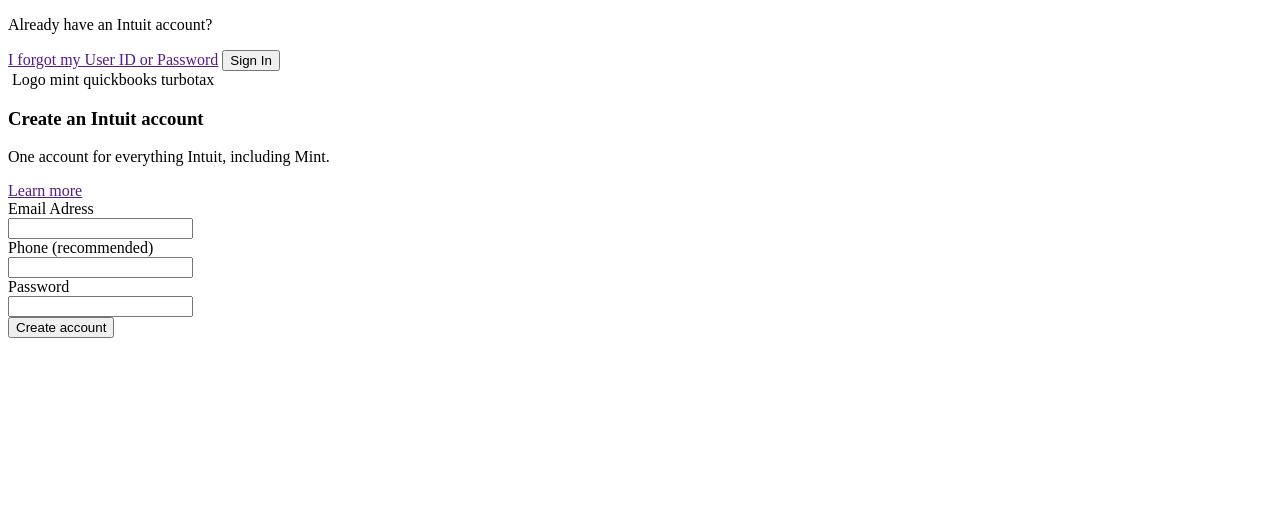
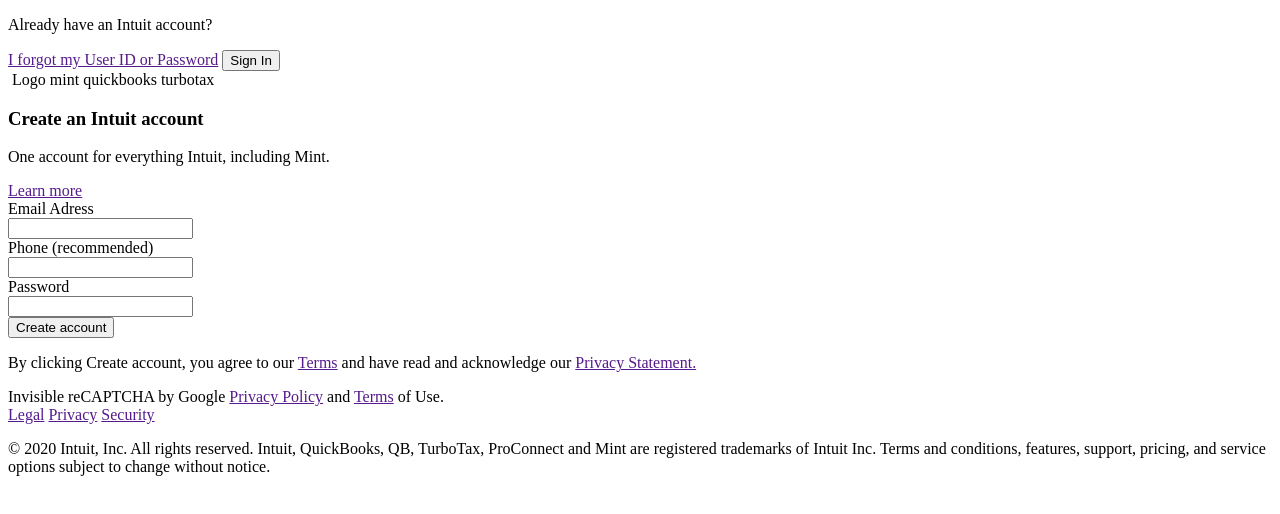
Before and after one commit to Ferm0494/HTMLForms, a plain HTML site: page index.html in a window 1280 px wide. Drawn offline with Linux system fonts and the light colour scheme.

Commit message:
finished all the html text part

```diff
--- a/index.html
+++ b/index.html
@@ -5,16 +5,20 @@
     <meta charset="UTF-8">
     <meta name="viewport" content="width=device-width, initial-scale=1.0">
     <meta http-equiv="X-UA-Compatible" content="ie=edge">
-    <title>Sign Up page</title>
+    <title>Intuit Clone</title>
 </head>
 
 <body>
 
-    <div>
-        <p>Already have an Intuit account?</p>
-        <a href="">I forgot my User ID or Password</a>
-        <input type="button" value="Sign In">
-    </div>
+    <header>
+        <div>
+            <p>Already have an Intuit account?</p>
+            <a href="">I forgot my User ID or Password</a>
+            <i class="fa fa-lock" aria-hidden="true"></i>
+            <input type="button" value="Sign In">
+        </div>
+    </header>
+
 
     <div>
         <img> <span>Logo</span>
@@ -23,7 +27,7 @@
         <span>turbotax</span>
     </div>
 
-    <form>
+    <form class="main">
 
         <h3>Create an Intuit account</h3>
         <p>One account for everything Intuit, including Mint.</p>
@@ -32,11 +36,28 @@
         <label>Email Adress</label> <br>
         <input type="email" value=""> <br>
         <label>Phone (recommended)</label> <br>
-        <input type="number" value=""> <br>
+        <input type="tel" value=""> <br>
         <label>Password</label> <br>
         <input type="password" value=""> <br>
-        <input type="button" value="Create account">
+        <i class="fa fa-lock" aria-hidden="true"></i>
+        <input type="button" value="Create account"><br>
+        <div>
+            <p>By clicking Create account, you agree to our
+                <a href="">Terms</a> and have read and acknowledge our <a href="">Privacy Statement.</a></p>
+        </div>
+        <div>
+            Invisible reCAPTCHA by Google <a href="">Privacy Policy</a> and <a href="">Terms</a> of Use.
+        </div>
+
     </form>
+
+    <footer>
+        <span><a href="">Legal</a></span>
+        <span><a href="">Privacy</a></span>
+        <span><a href="">Security</a></span>
+        <p>© 2020 Intuit, Inc. All rights reserved. Intuit, QuickBooks, QB, TurboTax, ProConnect and Mint are registered trademarks of Intuit Inc.
+            Terms and conditions, features, support, pricing, and service options subject to change without notice.</p>
+    </footer>
 
 </body>
 
```
